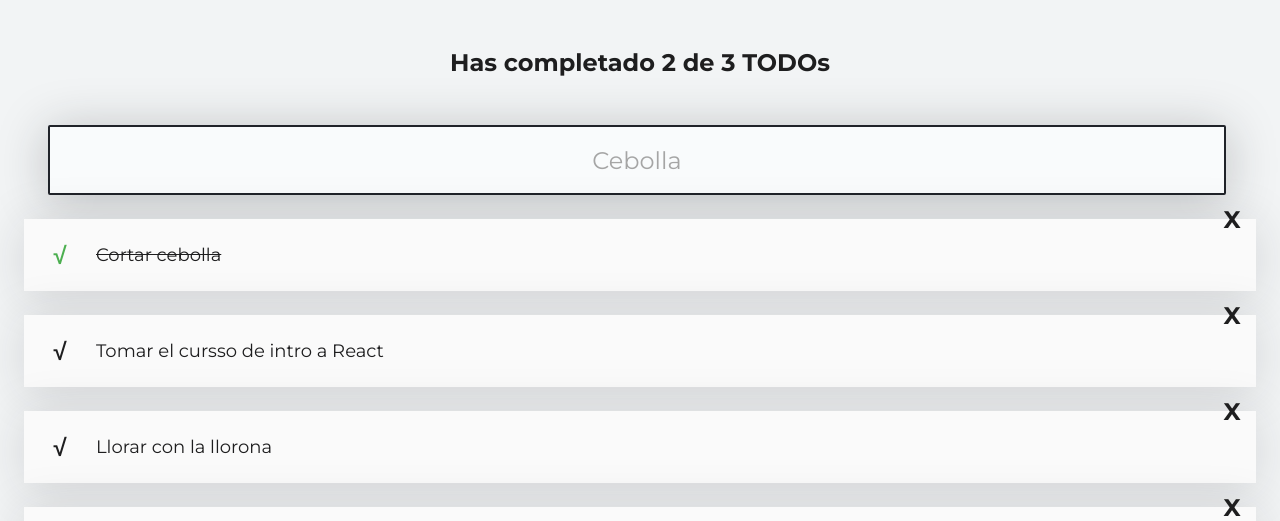
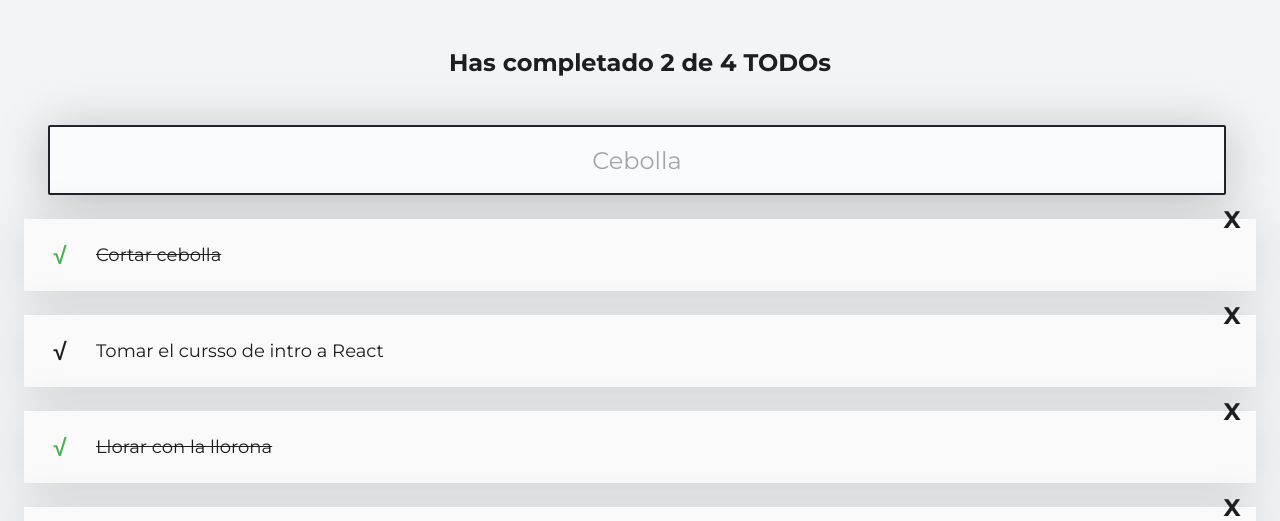
Before and after one commit to platzi/curso-intro-react, a React (Create React App) app: page / in a window 1280 px wide. Shown: the top 521 px of the page. Built offline with nearby package versions, Linux system fonts and the light colour scheme.

Commit message:
Clase 09 en orden de grabación

```diff
--- a/src/App.js
+++ b/src/App.js
@@ -6,21 +6,45 @@
 import { CreateTodoButton } from './CreateTodoButton';
 // import './App.css';
 
-const todos = [
+const defaultTodos = [
   { text: 'Cortar cebolla', completed: true },
   { text: 'Tomar el cursso de intro a React', completed: false },
-  { text: 'Llorar con la llorona', completed: false },
+  { text: 'Llorar con la llorona', completed: true },
   { text: 'LALALALAA', completed: false },
 ];
 
 function App() {
+  const [todos, setTodos] = React.useState(defaultTodos);
+  const [searchValue, setSearchValue] = React.useState('');
+
+  const completedTodos = todos.filter(todo => !!todo.completed).length;
+  const totalTodos = todos.length;
+
+  let searchedTodos = [];
+
+  if (!searchValue.length >= 1) {
+    searchedTodos = todos;
+  } else {
+    searchedTodos = todos.filter(todo => {
+      const todoText = todo.text.toLowerCase();
+      const searchText = searchValue.toLowerCase();
+      return todoText.includes(searchText);
+    });
+  }
+
   return (
     <React.Fragment>
-      <TodoCounter />
-      <TodoSearch />
+      <TodoCounter
+        total={totalTodos}
+        completed={completedTodos}
+      />
+      <TodoSearch
+        searchValue={searchValue}
+        setSearchValue={setSearchValue}
+      />
 
       <TodoList>
-        {todos.map(todo => (
+        {searchedTodos.map(todo => (
           <TodoItem
             key={todo.text}
             text={todo.text}
--- a/src/TodoCounter.js
+++ b/src/TodoCounter.js
@@ -1,9 +1,9 @@
 import React from 'react';
 import './TodoCounter.css';
 
-function TodoCounter() {
+function TodoCounter({ total, completed }) {
   return (
-    <h2 className="TodoCounter">Has completado 2 de 3 TODOs</h2>
+    <h2 className="TodoCounter">Has completado {completed} de {total} TODOs</h2>
   );
 }
 
--- a/src/TodoSearch.js
+++ b/src/TodoSearch.js
@@ -1,23 +1,20 @@
 import React from 'react';
 import './TodoSearch.css';
 
-function TodoSearch() {
-  const [searchValue, setSearchValue] = React.useState('');
-
+function TodoSearch({ searchValue, setSearchValue }) {
   const onSearchValueChange = (event) => {
     console.log(event.target.value);
     setSearchValue(event.target.value);
   };
 
-  return [
+  return (
     <input
       className="TodoSearch"
       placeholder="Cebolla"
       value={searchValue}
       onChange={onSearchValueChange}
-    />,
-    <p>{searchValue}</p>
-  ];
+    />
+  );
 }
 
 export { TodoSearch };
```
